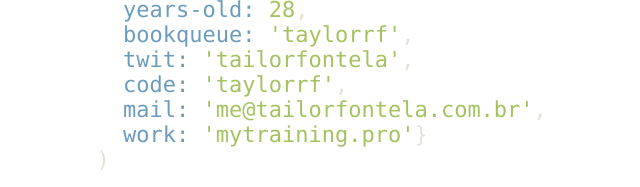
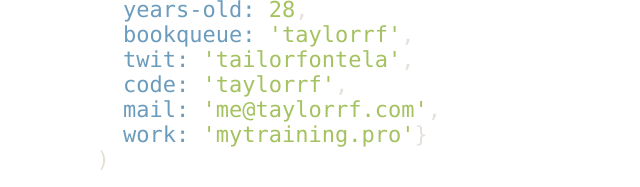
Before and after one commit to taylorrf/me, a plain HTML site: page public/index.html in a window 1280 px wide. Shown: the part 303-490 px from the top of the page, without its empty margins (285-925 px from the left). Drawn offline with Linux system fonts and the light colour scheme.

Commit message:
updating email

```diff
--- a/public/index.html
+++ b/public/index.html
@@ -12,7 +12,7 @@
     <div id='distance'></div>
     <div id='main'>
       <div class='code'>
-        <pre>&#x000A;<span class="co">Human</span>.<span class="r">new</span>(&#x000A;<span class="sy">    name:</span> <h1 class="s">'Tailor Fontela'</h1>,&#x000A;<span class="sy">    years-old:</span> <h1 class="s">28</h1>,&#x000A;    <span class="sy">bookqueue:</span> <span class="s">'<a href='http://bookqueue.net/taylorrf' title='bookqueue' target="_blank">taylorrf</a>'</span>,&#x000A;    <span class="sy">twit:</span> <span class="s">'<a href='https://twitter.com/tailorfontela' title='Twitter' target="_blank">tailorfontela</a>'</span>,&#x000A;    <span class="sy">code:</span> <span class="s">'<a href='https://github.com/taylorrf' title='GitHub' target="_blank">taylorrf</a>'</span>,&#x000A;    <span class="sy">mail:</span> <span class="s">'<a href='mailto:me@tailorfontela.com.br' title='email' target="_blank">me@tailorfontela.com.br</a>'</span>,&#x000A;    <span class="sy">work:</span> <span class="s">'<a href='http://mytraining.pro' title='MyTraining' target="_blank">mytraining.pro</a>'</span>}&#x000A;  )&#x000A;</pre>
+        <pre>&#x000A;<span class="co">Human</span>.<span class="r">new</span>(&#x000A;<span class="sy">    name:</span> <h1 class="s">'Tailor Fontela'</h1>,&#x000A;<span class="sy">    years-old:</span> <h1 class="s">28</h1>,&#x000A;    <span class="sy">bookqueue:</span> <span class="s">'<a href='http://bookqueue.net/taylorrf' title='bookqueue' target="_blank">taylorrf</a>'</span>,&#x000A;    <span class="sy">twit:</span> <span class="s">'<a href='https://twitter.com/tailorfontela' title='Twitter' target="_blank">tailorfontela</a>'</span>,&#x000A;    <span class="sy">code:</span> <span class="s">'<a href='https://github.com/taylorrf' title='GitHub' target="_blank">taylorrf</a>'</span>,&#x000A;    <span class="sy">mail:</span> <span class="s">'<a href='mailto:me@taylorrf.com' title='email' target="_blank">me@taylorrf.com</a>'</span>,&#x000A;    <span class="sy">work:</span> <span class="s">'<a href='http://mytraining.pro' title='MyTraining' target="_blank">mytraining.pro</a>'</span>}&#x000A;  )&#x000A;</pre>
       </div>
     </div>
   </body>
```
